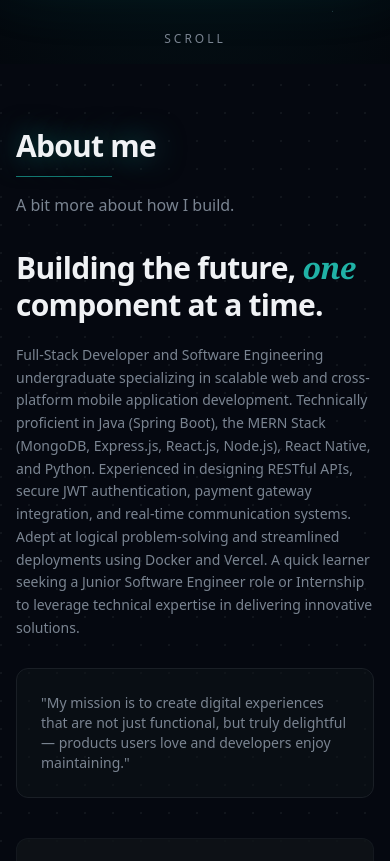
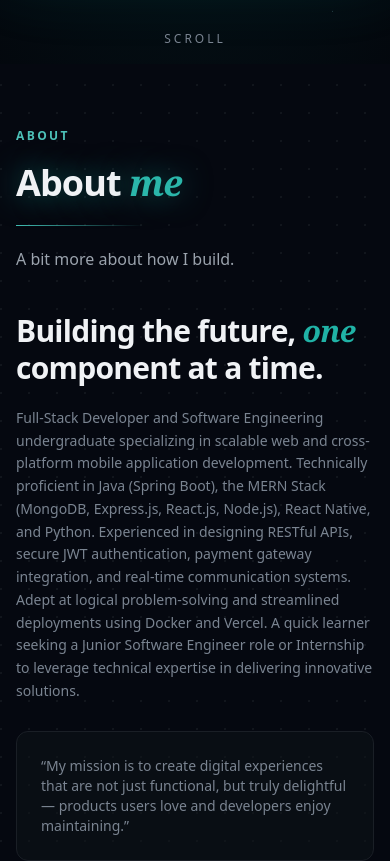
Before and after one commit to LithiraJK/personal-portfolio-nextjs, a Next.js app: page / in a window 390 px wide. Shown: the part 1260-2121 px from the top of the page. Built offline with nearby package versions, Linux system fonts and the light colour scheme; a web font is replaced by a local one.

Commit message:
feat: enhance SectionTitle component with modern styling options; update various sections to utilize new props for improved layout and design

```diff
--- a/src/components/sections/About.tsx
+++ b/src/components/sections/About.tsx
@@ -9,7 +9,14 @@ const About = () => {
   return (
     <section id="about" className="mt-16 md:mt-20">
       <div className="mx-auto max-w-6xl px-4">
-        <SectionTitle title="About me" subtitle="A bit more about how I build." />
+        <SectionTitle
+          variant="modern"
+          eyebrow="About"
+          title="About"
+          accentPhrase="me"
+          subtitle="A bit more about how I build."
+          titleClassName="text-balance"
+        />
 
         <div className="grid lg:grid-cols-2 gap-10 items-start">
           <motion.div
@@ -47,9 +54,9 @@ const About = () => {
               transition={{ duration: 0.3 }}
             >
               <p className="text-sm text-muted-foreground">
-                "My mission is to create digital experiences that are not just
+                &ldquo;My mission is to create digital experiences that are not just
                 functional, but truly delightful — products users love and
-                developers enjoy maintaining."
+                developers enjoy maintaining.&rdquo;
               </p>
             </motion.div>
           </motion.div>
--- a/src/components/sections/Contact.tsx
+++ b/src/components/sections/Contact.tsx
@@ -31,8 +31,15 @@ const Contact = () => {
       />
       <div className="mx-auto max-w-6xl px-4">
         <SectionTitle
-          title="Let’s build something great."
+          variant="modern"
+          eyebrow="Get In Touch"
+          title="Let's build"
+          accentPhrase="something great."
           subtitle="Have a project in mind? Send a message and let’s discuss how we can work together."
+          className="mx-auto max-w-5xl text-center"
+          titleClassName="text-balance"
+          subtitleClassName="mx-auto"
+          dividerClassName="mx-auto"
         />
 
         <div className="grid lg:grid-cols-2 gap-6">
--- a/src/components/sections/Experience.tsx
+++ b/src/components/sections/Experience.tsx
@@ -40,8 +40,12 @@ export default function Experience() {
       />
       <div className="mx-auto max-w-6xl px-4">
         <SectionTitle
-          title="Experience that speaks volumes."
+          variant="modern"
+          eyebrow="Journey"
+          title="Experience that"
+          accentPhrase="speaks volumes."
           subtitle="Switch between Education and Experience to explore the roadmap."
+          titleClassName="text-balance"
         />
 
         <div className="mt-6 flex items-center justify-center">
--- a/src/components/sections/Projects.tsx
+++ b/src/components/sections/Projects.tsx
@@ -27,8 +27,12 @@ const Projects = () => {
     <section id="projects" className="mt-16 md:mt-20">
       <div className="mx-auto max-w-6xl px-4">
         <SectionTitle
-          title="Projects"
+          variant="modern"
+          eyebrow="Selected Work"
+          title="Featured"
+          accentPhrase="projects"
           subtitle="A few builds showcasing full-stack development, payments, and real-time features."
+          titleClassName="text-balance"
         />
 
         <motion.div
--- a/src/components/sections/Skills.tsx
+++ b/src/components/sections/Skills.tsx
@@ -136,8 +136,12 @@ export default function Skills() {
       />
       <div ref={revealRef} className="mx-auto max-w-6xl px-4">
         <SectionTitle
+          variant="modern"
+          eyebrow="Tech Stack"
           title="Skills"
+          accentPhrase="in action"
           subtitle="Interactive skill cards with quick filters."
+          titleClassName="text-balance"
         />
 
         <FloatingSkills />
--- a/src/components/sections/Testimonials.tsx
+++ b/src/components/sections/Testimonials.tsx
@@ -17,13 +17,17 @@ export default function Testimonials() {
 
   return (
     <section id="testimonials" className="mt-16 md:mt-20">
-      <div className="mx-auto max-w-3xl px-4">
+      <div className="mx-auto max-w-6xl px-4">
         <SectionTitle
-          title="Kind words from amazing people."
+          variant="modern"
+          eyebrow="Testimonials"
+          title="Kind words"
+          accentPhrase="from amazing people."
           subtitle="Testimonials are placeholders — replace them with real feedback anytime."
+          titleClassName="text-balance"
         />
 
-        <div className="glass-strong rounded-(--radius) p-6 md:p-10 glow-border">
+        <div className="glass-strong rounded-(--radius) max-w-3xl p-6 md:p-10 glow-border">
           <div className="flex items-start justify-between gap-6">
             <div className="inline-flex h-10 w-10 items-center justify-center rounded-full bg-[color-mix(in_srgb,var(--color-primary)_18%,transparent)] border border-border text-primary">
               <FaQuoteLeft aria-hidden="true" />
--- a/src/components/ui/SectionTitle.tsx
+++ b/src/components/ui/SectionTitle.tsx
@@ -6,22 +6,77 @@ import { cn } from "@/lib/utils";
 export type SectionTitleProps = {
   title: string;
   subtitle?: string;
+  variant?: "default" | "modern";
+  eyebrow?: string;
+  accentPhrase?: string;
+  accentPlacement?: "prefix" | "suffix";
+  titleClassName?: string;
+  subtitleClassName?: string;
+  dividerClassName?: string;
   className?: string;
 };
 
 export default function SectionTitle({
   title,
   subtitle,
+  variant = "default",
+  eyebrow,
+  accentPhrase,
+  accentPlacement = "suffix",
+  titleClassName,
+  subtitleClassName,
+  dividerClassName,
   className,
 }: SectionTitleProps) {
+  const isModern = variant === "modern";
+
+  const accent = accentPhrase ? (
+    <span className="font-serif italic text-[color-mix(in_srgb,var(--color-primary)_95%,white)] glow-text">
+      {accentPhrase}
+    </span>
+  ) : null;
+
   return (
-    <div className={cn("mb-8", className)}>
-      <h2 className="text-3xl md:text-4xl font-semibold tracking-tight">
+    <div className={cn(isModern ? "mb-10" : "mb-8", className)}>
+      {eyebrow ? (
+        <p className="mb-4 text-xs font-semibold uppercase tracking-[0.2em] text-[color-mix(in_srgb,var(--color-primary)_80%,white)]">
+          {eyebrow}
+        </p>
+      ) : null}
+
+      <h2
+        className={cn(
+          isModern
+            ? "text-4xl leading-tight md:text-6xl md:leading-[1.05] font-semibold tracking-tight"
+            : "text-3xl md:text-4xl font-semibold tracking-tight",
+          titleClassName,
+        )}
+      >
         <span className="glow-text">{title}</span>
+        {accent && accentPlacement === "prefix" ? <>{" "}{accent}</> : null}
+        {accent && accentPlacement === "suffix" ? <>{" "}{accent}</> : null}
       </h2>
-      <div className="mt-3 h-px w-24 bg-[color-mix(in_srgb,var(--color-primary)_65%,transparent)] glow-border" />
+
+      <div
+        className={cn(
+          isModern
+            ? "mt-5 h-px w-32 bg-gradient-to-r from-[color-mix(in_srgb,var(--color-primary)_85%,white)] to-transparent"
+            : "mt-3 h-px w-24 bg-[color-mix(in_srgb,var(--color-primary)_65%,transparent)] glow-border",
+          dividerClassName,
+        )}
+      />
+
       {subtitle ? (
-        <p className="mt-4 text-muted-foreground max-w-2xl">{subtitle}</p>
+        <p
+          className={cn(
+            isModern
+              ? "mt-5 max-w-3xl text-base leading-relaxed text-[color-mix(in_srgb,var(--color-muted-foreground)_75%,white)] md:text-xl"
+              : "mt-4 max-w-2xl text-muted-foreground",
+            subtitleClassName,
+          )}
+        >
+          {subtitle}
+        </p>
       ) : null}
     </div>
   );
```
